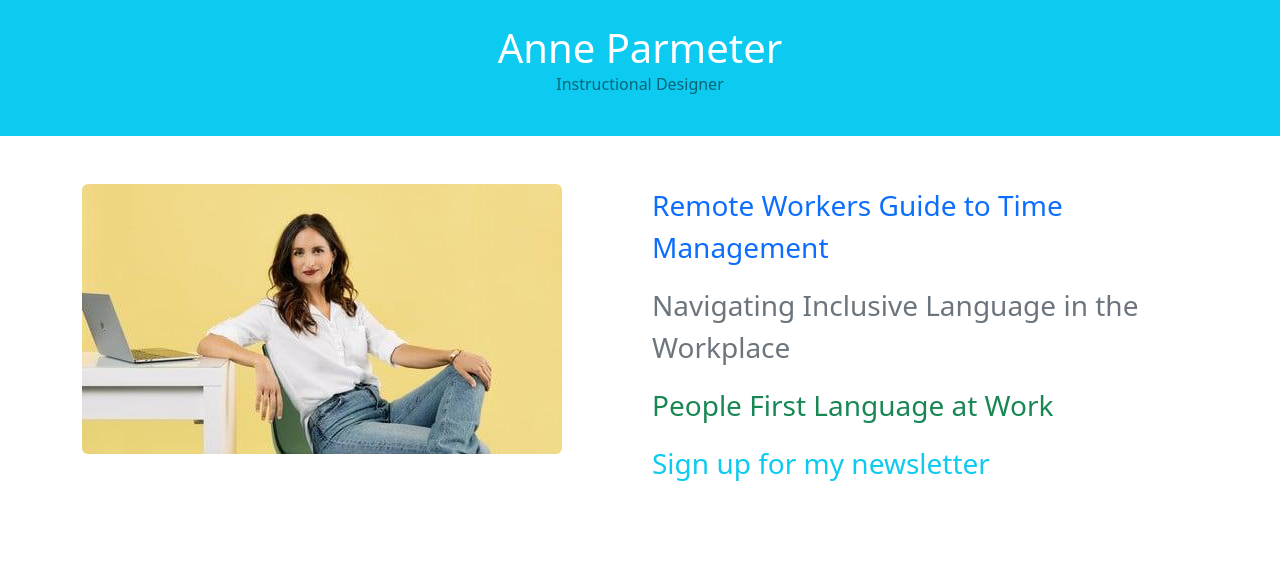
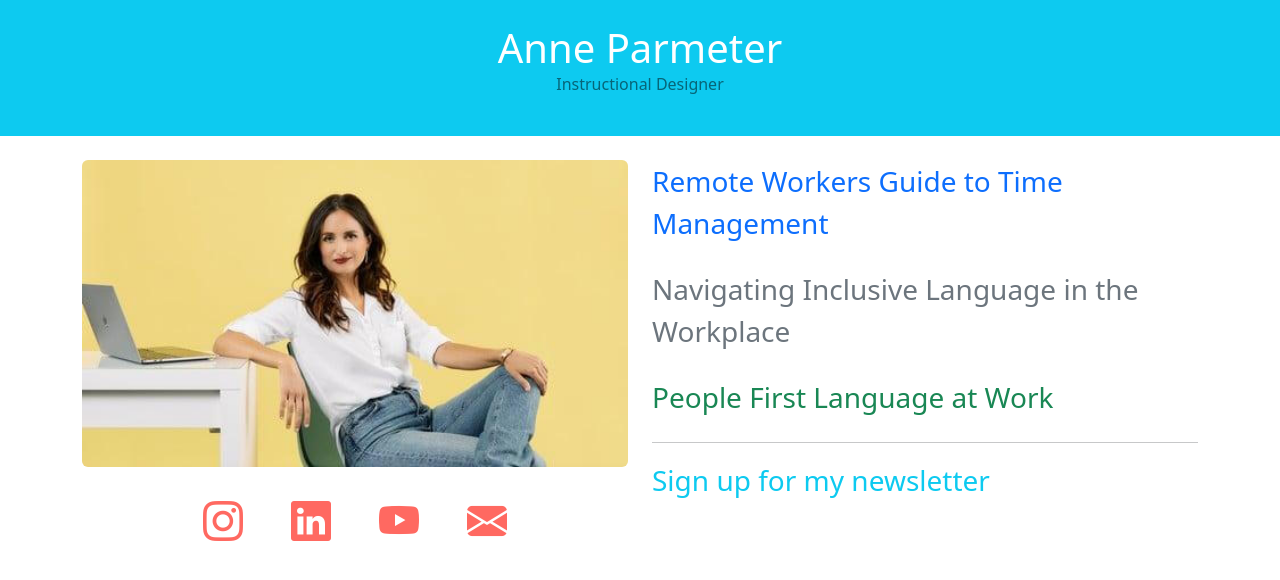
Before and after one commit to anneparmeter/anneparmeter.github.io, a Jekyll site: the page built from index.html, in a window 1280 px wide. Shown: the top 580 px of the page. Built offline with Jekyll 4.4.1, drawn with Linux system fonts in a browser that asks for light colours.

Commit message:
final changes first round rough draft

```diff
--- a/_layouts/default.html
+++ b/_layouts/default.html
@@ -43,8 +43,8 @@
 
   <body>
     <!-- HEADER / NAV -->
-    <div class="container-fluid bg-info mb-5">
-      <div class="row nav">
+    <div class="container-fluid bg-info mb-4">
+      <div class="row header">
         <div class="col-sm-12 p-4 text-center">
           <h1 class="text-white mb-0"><a href="/">Anne Parmeter</a></h1>
           <p class="text-black-50">Instructional Designer</p>
--- a/app.scss
+++ b/app.scss
@@ -5,7 +5,16 @@ body {
   background: ccc;
 }
 
-a, a:hover {
-  color: white;
-  text-decoration: none;
+.header {
+  a {
+    color: white;
+    text-decoration: none;
+  }
+
+  a:hover {
+    text-decoration: underline;
+  }
 }
+
+a { color: #ff6961; text-decoration: none }
+a:hover { text-decoration: underline }
--- a/index.html
+++ b/index.html
@@ -3,28 +3,35 @@ layout: default
 ---
 
 <div class="row">
-  <div class="col-sm-6">
-    <img class="img-fluid rounded" src="images/anne-homepage.jpg">
+  <div class="col-md-6">
+    <img class="img-fluid rounded w-100" src="images/anne-homepage.jpg">
+    <ul class="nav links flex-row justify-content-center fs-1">
+      <li class="p-4"><a href="https://www.instagram.com/anneparmeter" target="_blank"><i class="bi bi-instagram"></i></a></li>
+      <li class="p-4"><a href="https://www.linkedin.com/in/anneparmeter" target="_blank"><i class="bi bi-linkedin"></i></a></li>
+      <li class="p-4"><a href="https://www.youtube.com/@AnneParmeter" target="_blank"><i class="bi bi-youtube"></i></a></li>
+      <li class="p-4"><a href="mailto:anneparmeter@gmail.com" target="_blank"><i class="bi bi-envelope-fill"></i></a></li>
+    </ul>
   </div>
 
-  <div class="col-sm-6">
+  <div class="col-md-6">
     <ul class="list-unstyled fs-3">
-      <li class="mb-3">
+      <li class="mb-4">
         <a class="link-primary" href="https://www.udemy.com/course/timemanagementforremoteworkers/?referralCode=70E33F7568431355FEED" target="_blank">
           Remote Workers Guide to Time Management
         </a>
       </li>
-      <li class="mb-3">
+      <li class="mb-4">
         <a class="link-secondary" href="https://www.udemy.com/course/inclusivelanguage/?referralCode=4C594DEEBFC23D3EA2DF" target="_blank">
           Navigating Inclusive Language in the Workplace
         </a>
       </li>
-      <li class="mb-3">
+      <li class="mb-4">
         <a class="link-success" href="https://jff-2.wistia.com/medias/ukuai7k69k" target="_blank">
           People First Language at Work
         </a>
       </li>
-      <li class="mb-3">
+      <hr>
+      <li class="mb-4">
         <a class="link-info" href="https://gmail.us5.list-manage.com/subscribe?u=f91f71f98e4abba58f096db14&id=dd1714ffa5" target="_blank">
           Sign up for my newsletter
         </a>
```
Also changed, not shown: about-test.md (deleted, +0 -12 lines), about.md (+8 -1 lines).
